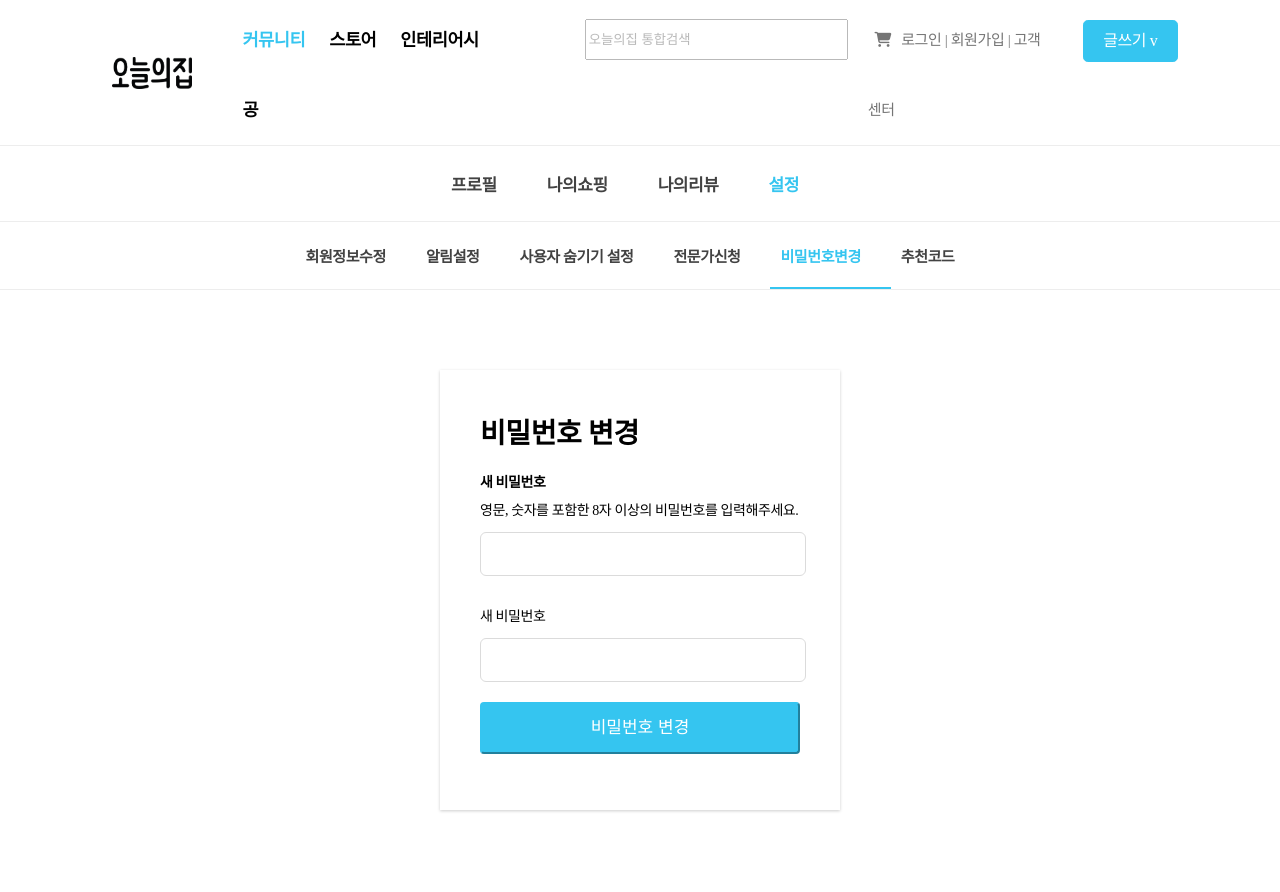
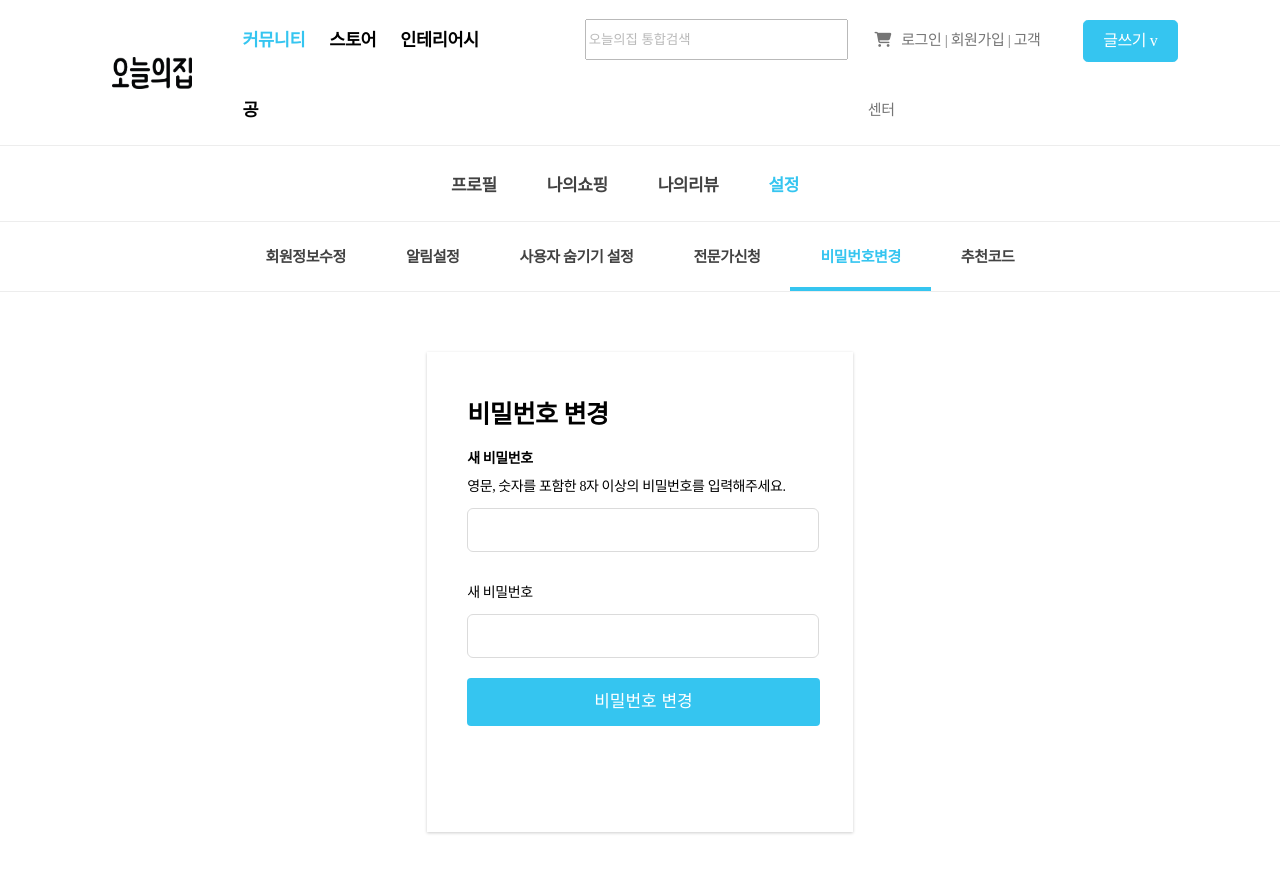
Before and after one commit to kimwanyoung/team_clone, a Django app: template teamproject/todayhouse/todayhouse/templates/change_passwd.html in a window 1280 px wide. Before the commit the page ends 812 px from the top, so only its background shows below. Run offline with Django 4.2, Linux system fonts and the light colour scheme; the template is opened without the code that fills it, so the values that code supplies are empty; some libraries are stand-ins or nearby versions.

Commit message:
ch_passwd

```diff
--- a/teamproject/todayhouse/todayhouse/templates/change_passwd.html
+++ b/teamproject/todayhouse/todayhouse/templates/change_passwd.html
@@ -51,12 +51,12 @@
             <a class="remove-deco" href="">알림설정</a>
             <a class="remove-deco" href="">사용자 숨기기 설정</a>
             <a class="remove-deco" href="">전문가신청</a>
-            <a class="remove-deco" style="color: #35c5f0; border-bottom:2px solid #35c5f0;" href="">비밀번호변경</a>
+            <a class="remove-deco" style="color: #35c5f0; border-bottom:4px solid #35c5f0;" href="">비밀번호변경</a>
             <a class="remove-deco" href="">추천코드</a>
         </div>
     </header>
     <section class="ch-passwd-main">
-        <div class="ch-passwd-content">
+        <form class="ch-passwd-content" method="post">
             <h3>비밀번호 변경</h3>
             <p><strong>새 비밀번호</strong></p>
             <p>영문, 숫자를 포함한 8자 이상의 비밀번호를 입력해주세요.</p>
@@ -65,7 +65,7 @@
             <input type="password" required>
             <br>
             <button class="ch-btn">비밀번호 변경</button>
-        </div>
+        </form>
     </section>
 </body>
 
--- a/teamproject/todayhouse/todayhouse/templates/css/change_passwd.css
+++ b/teamproject/todayhouse/todayhouse/templates/css/change_passwd.css
@@ -15,6 +15,7 @@
 }
 #bottom-section-two a{
     padding-right: 30px;
+    padding-left: 30px;
 }
 
 .ch-passwd-main{
@@ -29,13 +30,13 @@
     font-size: 14px;
     padding: 40px;
     text-align: left;
-    width: 25%;
-    height: 60%;
+    width: 27%;
+    height: 400px;
     box-shadow: 0 1px 3px 0 rgb(0 0 0 / 20%);
 }
 
 .ch-passwd-content h3{
-    font-size: 2em;
+    font-size: 25px;
     margin-top: 10px;
 }
 
@@ -52,11 +53,6 @@
     box-shadow: 0 0 0 3px rgb(130 224 250 / 50%);
 }
 
-.ch-passwd-content-error{
-    outline: none;
-    box-shadow: 0 0 0 2px rgb(255 119 119 / 50%);
-}
-
 .ch-btn {
     display: inline-block;
     background-color: #35c5f0;
@@ -65,11 +61,12 @@
     padding: 11px 10px;
     font-size: 17px;
     line-height: 26px;
-    width:100%;
+    width:102%;
     text-align: center;
     transition: color .1s,background-color .1s,border-color .1s;
     border-radius: 4px;
     text-decoration: none;
     user-select: none;
     cursor: pointer;
+    border: none;
 }
```
